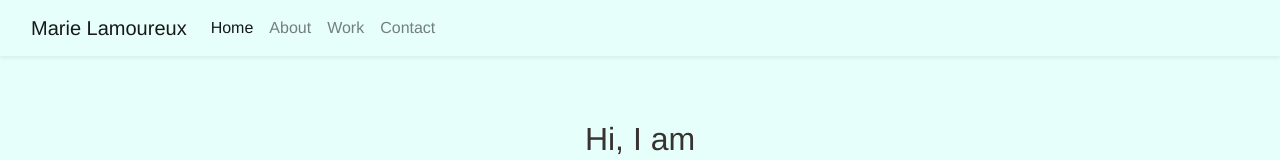
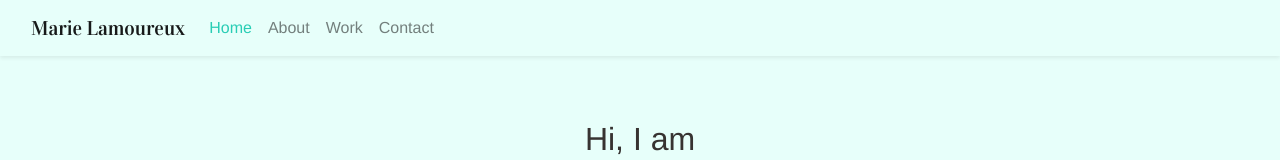
Before and after one commit to lamoureuxmarie/portfolio-marie-lamoureux, a plain HTML site: page index.html in a window 1280 px wide. Shown: the top 160 px of the page. Drawn offline with nearby package versions, Linux system fonts and the light colour scheme.

Commit message:
changed navbar font

```diff
--- a/css/styles.css
+++ b/css/styles.css
@@ -71,7 +71,13 @@ h3 {
     color: var(--dark-color) !important;
 }
 
+.navbar-brand {
+    font-family: 'Vidaloka', serif;
+}
 
+.active {
+    color: var(--branding-color) !important;
+}
 
 .head {
     padding: 70px;
```
